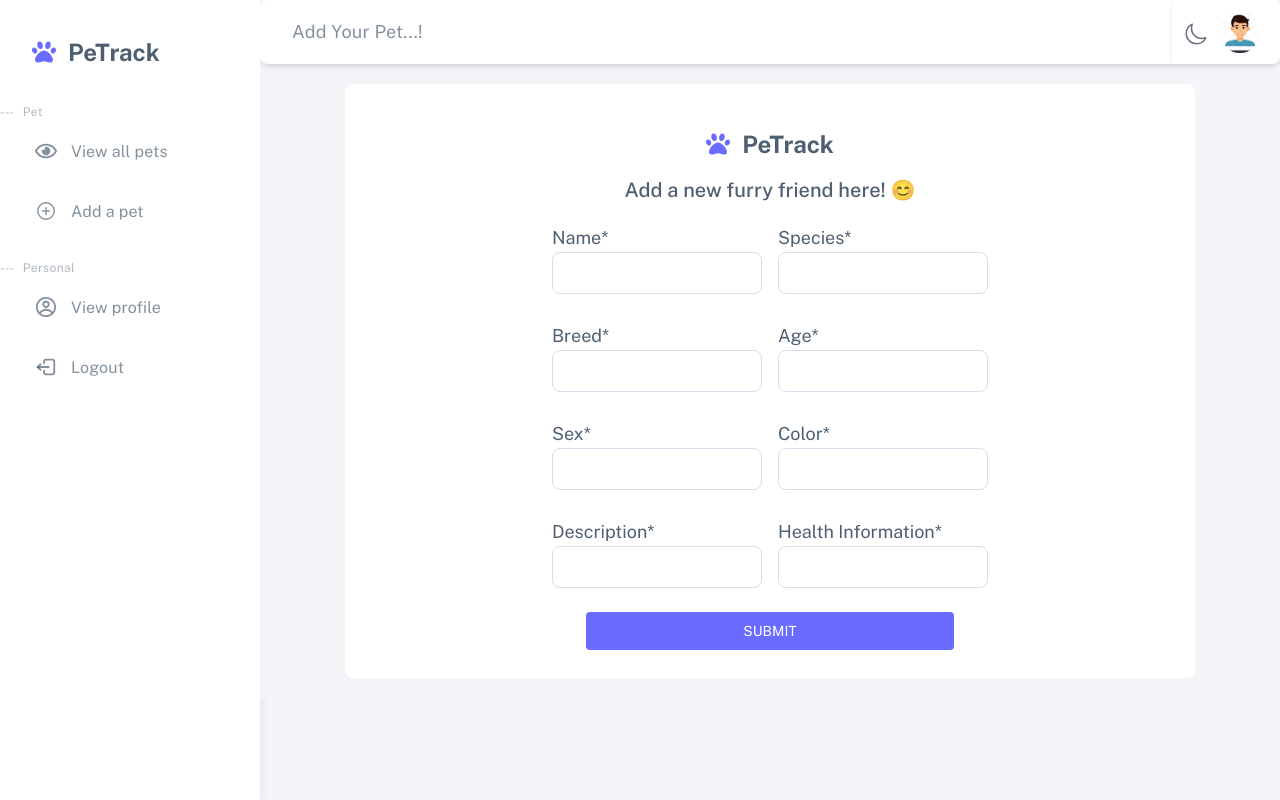
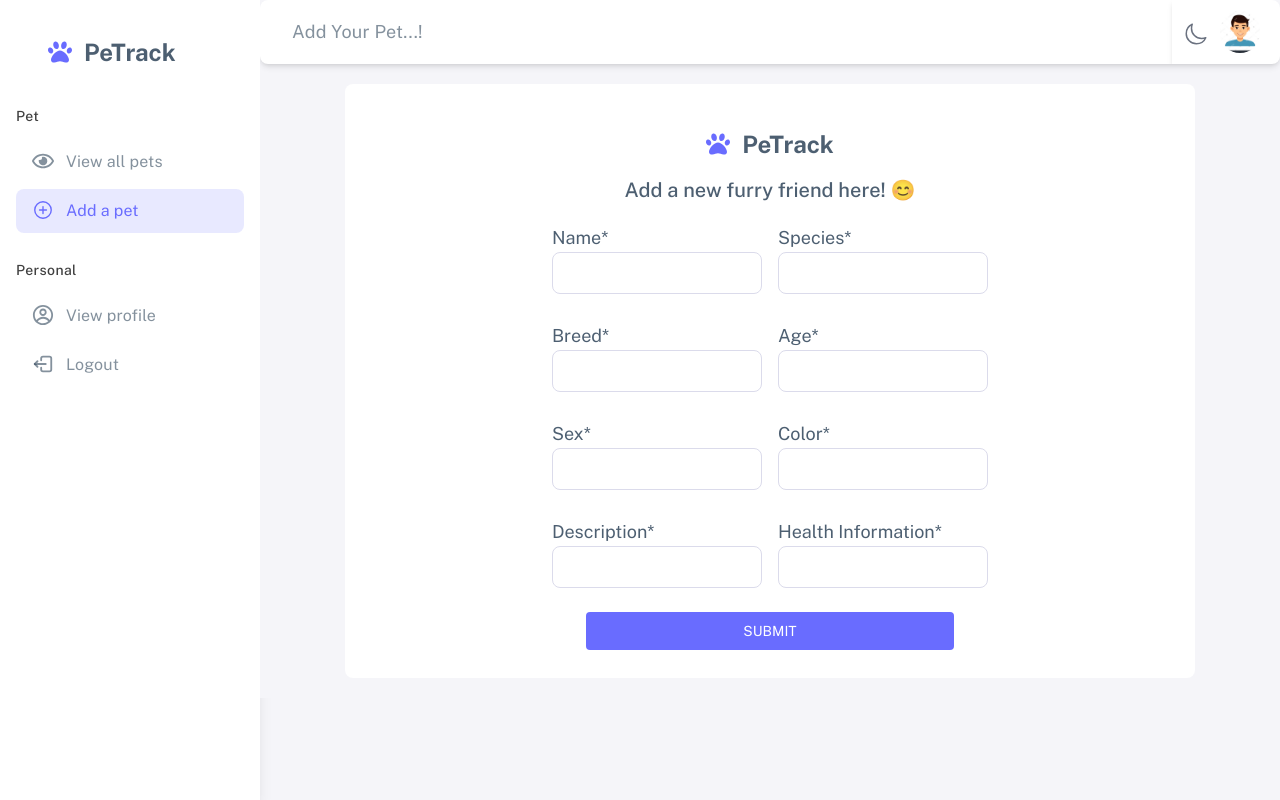
Before and after one commit to priyarathore20/pets-care, a Next.js app: page /add-a-pet in a window 1280 px wide. Built offline with nearby package versions, Linux system fonts and the light colour scheme.

Commit message:
Fix the sidebar

```diff
--- a/app/add-a-pet/page.js
+++ b/app/add-a-pet/page.js
@@ -1,36 +1,29 @@
-"use client";
-import Header from "@/components/Header";
-import Input from "@/components/Input";
-import Logo from "@/components/Logo";
-import Dashboard from "@/hoc/Dashboard";
-import React, { useState } from "react";
-import "./styles.css";
-import Loader from "@/components/Loader";
-import instance from "@/utils/axios";
-import { useForm } from "react-hook-form";
-import Button from "@/components/Button";
-import { Router } from "next/router";
-import { useRouter } from "next/navigation";
+'use client';
+import Header from '@/components/Header';
+import Input from '@/components/Input';
+import Logo from '@/components/Logo';
+import Dashboard from '@/hoc/Dashboard';
+import React, { useState } from 'react';
+import './styles.css';
+import Loader from '@/components/Loader';
+import instance from '@/utils/axios';
+import Button from '@/components/Button';
+import { useRouter } from 'next/navigation';
 
 const AddPet = () => {
   const [isLoading, setIsLoading] = useState(false);
-  const [name, setName] = useState("");
-  const [age, setAge] = useState("");
-  const [species, setSpecies] = useState("");
-  const [breed, setBreed] = useState("");
-  const [sex, setSex] = useState("");
-  const [color, setColor] = useState("");
-  const [description, setDescription] = useState("");
-  const [healthInformation, setHealthInformation] = useState("");
+  const [errors, setErrors] = useState({});
+  const [name, setName] = useState('');
+  const [age, setAge] = useState('');
+  const [species, setSpecies] = useState('');
+  const [breed, setBreed] = useState('');
+  const [sex, setSex] = useState('');
+  const [color, setColor] = useState('');
+  const [description, setDescription] = useState('');
+  const [healthInformation, setHealthInformation] = useState('');
   const router = useRouter();
 
-  const {
-    register,
-    handleSubmit,
-    formState: { errors },
-  } = useForm();
-
-  const registerPet = async (e) => {
+  const handleSubmit = async (e) => {
     e.preventDefault();
     const data = {
       name,
@@ -44,14 +37,14 @@ const AddPet = () => {
     };
     try {
       setIsLoading(true);
-      const res = await instance.post("/pets/add-pet", data, {
+      const res = await instance.post('/pets/add-pet', data, {
         headers: {
-          Authorization: `Bearer ${localStorage.getItem("token")}`,
+          Authorization: `Bearer ${localStorage.getItem('token')}`,
         },
       });
       console.log(res.data);
       setIsLoading(false);
-      router.push("/");
+      router.push('/');
     } catch (error) {
       console.error(error);
       setIsLoading(false);
@@ -63,7 +56,7 @@ const AddPet = () => {
       <div
         className={`items-center dark:bg-secondaryBlue flex flex-col justify-center center bg-bgLight`}
       >
-        <Header pageName={"Add Your Pet...!"} />
+        <Header pageName={'Add Your Pet...!'} />
         <div
           className={`w-5/6 dark:bg-primaryBlue items-center my-5 rounded-lg px-4 py-7 flex flex-col justify-center bg-white`}
         >
@@ -75,119 +68,111 @@ const AddPet = () => {
           </h2>
 
           <form
-            onSubmit={handleSubmit(registerPet)}
+            onSubmit={handleSubmit}
             className="flex flex-col justify-center items-center center"
           >
             <div className="gap-4 grid grid-cols-2 mb-3">
               <div>
                 <Input
-                  {...register("name", { required: true })}
-                  label={"Name*"}
+                  label={'Name*'}
                   type="text"
                   className="input"
                   value={name}
                   onChange={(e) => setName(e.target.value)}
                 />
-                {errors.name && (
+                {errors?.name && (
                   <p className="text-red/80">*This field is required</p>
                 )}
               </div>
               <div>
                 <Input
-                  {...register("species", { required: true })}
-                  label={"Species*"}
+                  label={'Species*'}
                   type="text"
                   className="input"
                   value={species}
                   onChange={(e) => setSpecies(e.target.value)}
                 />
-                {errors.species && (
+                {errors?.species && (
                   <p className="text-red/80">*This field is required</p>
                 )}
               </div>
               <div>
                 <Input
-                  {...register("breed", { required: true })}
-                  label={"Breed*"}
+                  label={'Breed*'}
                   type="text"
                   className="input"
                   value={breed}
                   onChange={(e) => setBreed(e.target.value)}
                 />
-                {errors.breed && (
+                {errors?.breed && (
                   <p className="text-red/80">*This field is required</p>
                 )}
               </div>
               <div>
                 <Input
-                  {...register("age", { required: true })}
-                  label={"Age*"}
+                  label={'Age*'}
                   type="text"
                   className="input"
                   value={age}
                   onChange={(e) => setAge(e.target.value)}
                 />
-                {errors.age && (
+                {errors?.age && (
                   <p className="text-red/80">*This field is required</p>
                 )}
               </div>
               <div>
                 <Input
-                  {...register("sex", { required: true })}
-                  label={"Sex*"}
+                  label={'Sex*'}
                   type="text"
                   className="input"
                   value={sex}
                   onChange={(e) => setSex(e.target.value)}
                 />
-                {errors.name && (
+                {errors?.name && (
                   <p className="text-red/80">Please write in uppercase.</p>
                 )}
               </div>
               <div>
                 <Input
-                  {...register("color", { required: true })}
-                  label={"Color*"}
+                  label={'Color*'}
                   type="text"
                   className="input"
                   value={color}
                   onChange={(e) => setColor(e.target.value)}
                 />
-                {errors.color && (
+                {errors?.color && (
                   <p className="text-red/80">*This field is required</p>
                 )}
               </div>
               <div>
                 <Input
-                  {...register("description", { required: true })}
-                  label={"Description*"}
+                  label={'Description*'}
                   type="text"
                   className="input"
                   value={description}
                   onChange={(e) => setDescription(e.target.value)}
                 />
-                {errors.description && (
+                {errors?.description && (
                   <p className="text-red/80">*This field is required</p>
                 )}
               </div>
               <div>
                 <Input
-                  {...register("info", { required: true })}
-                  label={"Health Information*"}
+                  label={'Health Information*'}
                   type="text"
                   className="input"
                   value={healthInformation}
                   onChange={(e) => setHealthInformation(e.target.value)}
                 />
-                {errors.info && (
+                {errors?.info && (
                   <p className="text-red/80">*This field is required</p>
                 )}
               </div>
             </div>
             <Button
-              onClick={registerPet}
+              onClick={handleSubmit}
               disabled={isLoading}
-              label={isLoading ? <Loader /> : "SUBMIT"}
+              label={isLoading ? <Loader /> : 'SUBMIT'}
             />
           </form>
         </div>
--- a/components/Sidebar.jsx
+++ b/components/Sidebar.jsx
@@ -1,45 +1,62 @@
-"use Client";
-import { sidebarLinks } from "@/data";
-import Link from "next/link";
-import React from "react";
-import Logo from "./Logo";
-import { ReactSVG } from "react-svg";
-import { useRouter } from "next/navigation";
+'use Client';
+import { sidebarLinks } from '@/data';
+import Link from 'next/link';
+import React from 'react';
+import Logo from './Logo';
+import { usePathname } from 'next/navigation';
+import classNames from 'classnames';
 
 const Sidebar = () => {
-  const router = useRouter();
+  const pathname = usePathname();
 
   return (
     <div
-      className={`dark:bg-primaryBlue w-[260px] pt-5 h-screen bg-white shadow-lg text-grayHeading`}
+      className={`dark:bg-primaryBlue w-[260px] pt-5 px-4 h-screen bg-white shadow-lg text-grayHeading`}
     >
       <Logo />
       {sidebarLinks.map((actions, index) => (
         <div key={index} className="pt-5">
-          {" "}
-          <div className="text-navTitle text-xs dark:text-gray-600 dark:text-darkGray tracking-[0.4px]">
-            ---<span className="ml-2">{actions.category}</span>
+          <div className="mb-3">
+            <span className="font-medium text-black/75 text-sm dark:text-white/75 tracking-[0.4px]">
+              {actions.category}
+            </span>
           </div>
           {actions.links.map((item, itemIndex) => (
             <div key={itemIndex}>
-              {" "}
-              <div className="flex justify-start items-center hover:bg-hover dark:hover:bg-secondaryBlue focus:bg-focus mx-5 mt-1 py-3 pr-[10px] pl-[15px] rounded-lg">
+              <Link
+                href={item.href}
+                onClick={() => item.onclick(router)}
+                className={classNames(
+                  'flex justify-start items-center gap-[10px]  mb-[5px] px-4 py-[10px] rounded-lg',
+                  {
+                    ['hover:bg-hover dark:hover:bg-secondaryBlue ']:
+                      pathname !== item?.href,
+                    ['bg-formButton/15 text-formButton']:
+                      pathname === item?.href,
+                  }
+                )}
+              >
                 <svg
-                  className="w-6 h-6 text-formTitle dark:text-gray-500"
+                  className={classNames('w-6 h-6 ', {
+                    ['text-formTitle dark:text-gray-500']:
+                      pathname !== item?.href,
+                    [' text-formButton']: pathname === item?.href,
+                  })}
                   viewBox="0 0 24 24"
-                  fill="none"
                   xmlns="http://www.w3.org/2000/svg"
                 >
                   {React.createElement(item.icon, { size: 22 })}
                 </svg>
-                <Link
-                  href={item.href}
-                  onClick={() => item.onclick(router)}
-                  className="flex-1 mr-12 p-1 pl-3 text-base text-formTitle dark:dark:text-gray-500 tracking-[0.15px]"
+                <div
+                  className={classNames('flex-1text-base  tracking-[0.15px]', {
+                    ['text-formTitle dark:text-gray-500']:
+                      pathname !== item?.href,
+                    [' text-formButton']: pathname === item?.href,
+                  })}
                 >
                   {item.name}
-                </Link>
-              </div>
+                </div>
+              </Link>
             </div>
           ))}
         </div>
--- a/next.config.mjs
+++ b/next.config.mjs
@@ -1,4 +1,6 @@
 /** @type {import('next').NextConfig} */
-const nextConfig = {};
+const nextConfig = {
+  reactStrictMode: false,
+};
 
 export default nextConfig;
--- a/tailwind.config.js
+++ b/tailwind.config.js
@@ -22,7 +22,7 @@ module.exports = {
         white: "white",
         black: "black",
         // darkGray: "#C0C6CE",
-        hover: "rgba(250, 251, 251) ",
+        hover: "#eee",
         focus: "rgb(226, 226, 255)",
         bgLight: "rgb(245,245,249)",
         grayHeading: "#32475cde",
```
Also changed, not shown: app/layout.js (+6 -6 lines), app/login/page.js (+24 -25 lines), context/UserContext.js (+1 -21 lines), package.json (+6 -9 lines), 2 other files (tests, documents, lock files or other folders).
